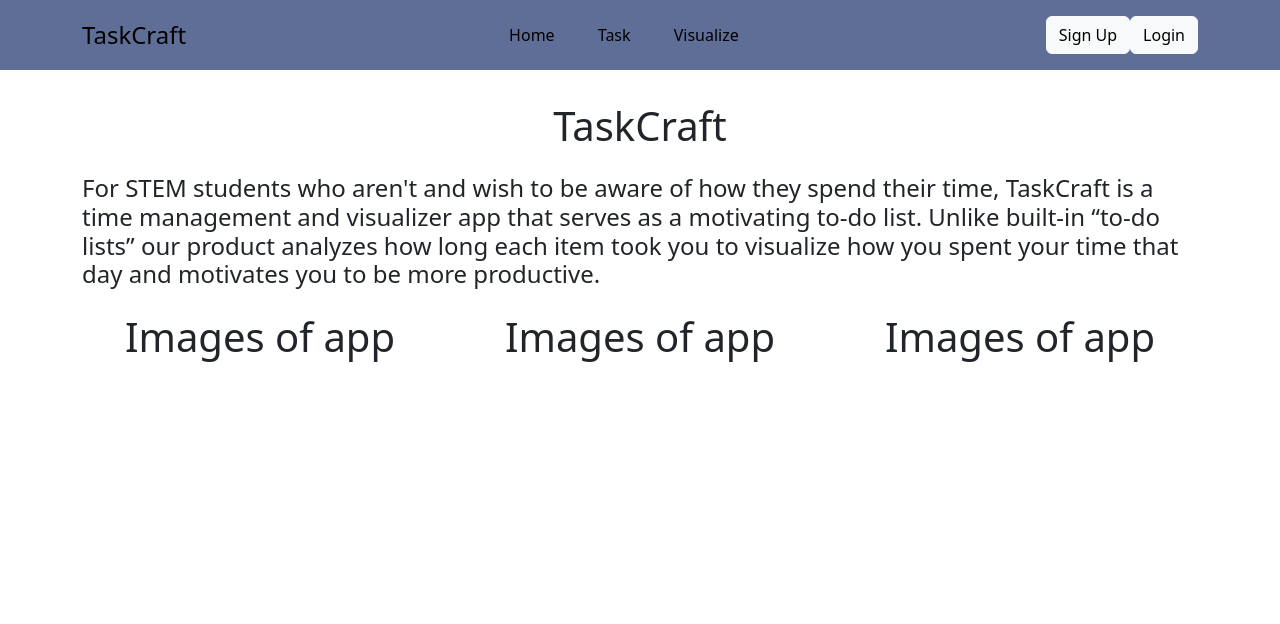
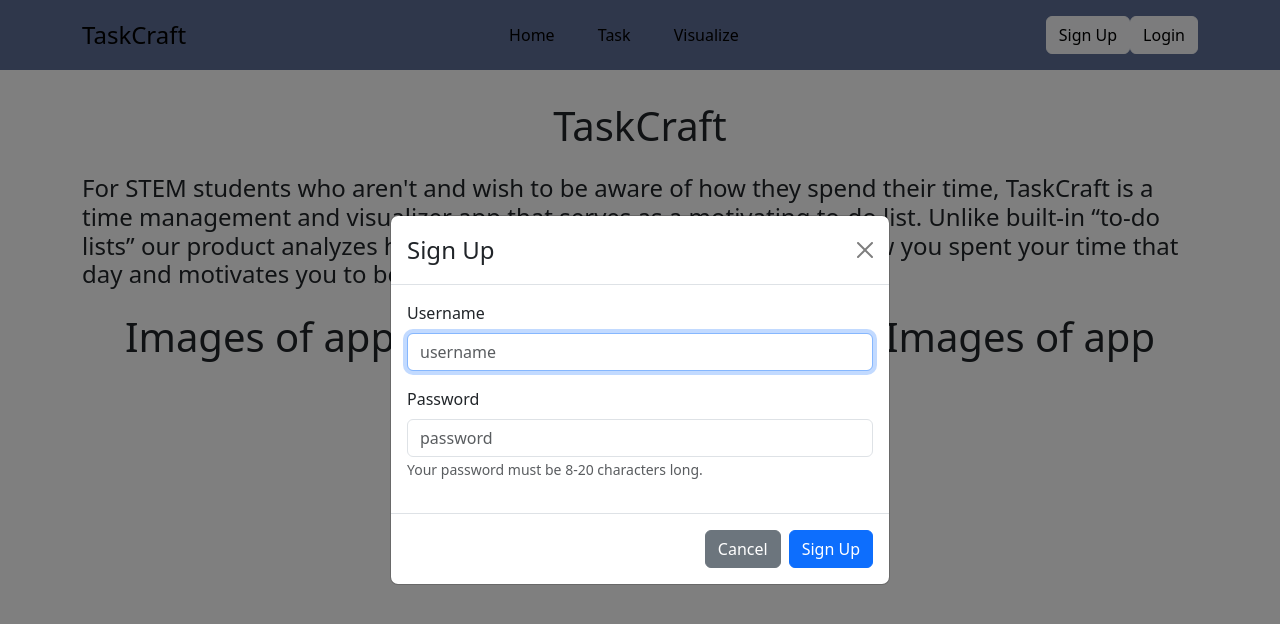
Before and after one commit to Tylermhh/404-day-visualizer-app, a React (Create React App) app in the folder packages/react-frontend/: page / in a window 1280 px wide. Both pictures are taken after a click on the button "Sign Up". Shown: the top 624 px of the page. Built offline with nearby package versions, Linux system fonts and the light colour scheme.

Commit message:
Added Login and Signup modas

```diff
--- /dev/null
+++ b/packages/react-frontend/src/components/Modals/LoginModal.tsx
@@ -0,0 +1,52 @@
+import React, { useState } from 'react';
+import { Button, Form, Modal } from "react-bootstrap";
+
+const LoginModal: React.FC<{}> = (input) => {
+
+  const [show, setShow] = useState(false);
+  const handleClose = () => setShow(false);
+  const handleShow = () => setShow(true);
+
+  return (
+      <>
+          <Button variant="light" onClick={handleShow}>
+            Login
+          </Button>
+
+          <Modal centered show={show} onHide={handleClose}>
+              <Modal.Header closeButton>
+                  <Modal.Title>Login</Modal.Title>
+              </Modal.Header>
+              <Modal.Body>
+                  <Form>
+                      <Form.Group className="mb-3" controlId="signup-username">
+                          <Form.Label>Username</Form.Label>
+                          <Form.Control
+                              type="username"
+                              placeholder="username"
+                              autoFocus
+                          />
+                          </Form.Group>
+                      <Form.Group className="mb-3" controlId="signup-password">
+                          <Form.Label>Password</Form.Label>
+                          <Form.Control
+                              type="password"
+                              placeholder="password"/>
+                      </Form.Group>
+
+                  </Form>
+              </Modal.Body>
+              <Modal.Footer>
+                  <Button variant="secondary" onClick={handleClose}>
+                      Cancel
+                  </Button>
+                  <Button variant="primary" onClick={handleClose}>
+                      Sign Up
+                  </Button>
+              </Modal.Footer>
+          </Modal>
+      </>
+  )
+}
+
+export default LoginModal
--- /dev/null
+++ b/packages/react-frontend/src/components/Modals/SignUpModal.tsx
@@ -0,0 +1,55 @@
+import React, { useState } from 'react';
+import { Button, Form, Modal } from "react-bootstrap";
+
+const SignUpModal: React.FC<{}> = (input) => {
+
+    const [show, setShow] = useState(false);
+    const handleClose = () => setShow(false);
+    const handleShow = () => setShow(true);
+
+    return (
+        <>
+            <Button variant="light" onClick={handleShow}>
+                Sign Up
+            </Button>
+
+            <Modal centered show={show} onHide={handleClose}>
+                <Modal.Header closeButton>
+                    <Modal.Title>Sign Up</Modal.Title>
+                </Modal.Header>
+                <Modal.Body>
+                    <Form>
+                        <Form.Group className="mb-3" controlId="signup-username">
+                            <Form.Label>Username</Form.Label>
+                            <Form.Control
+                                type="username"
+                                placeholder="username"
+                                autoFocus
+                            />
+                            </Form.Group>
+                        <Form.Group className="mb-3" controlId="signup-password">
+                            <Form.Label>Password</Form.Label>
+                            <Form.Control
+                                type="password"
+                                placeholder="password"/>
+                            <Form.Text id="passwordHelpBlock" muted>
+                                Your password must be 8-20 characters long.
+                            </Form.Text>
+                        </Form.Group>
+
+                    </Form>
+                </Modal.Body>
+                <Modal.Footer>
+                    <Button variant="secondary" onClick={handleClose}>
+                        Cancel
+                    </Button>
+                    <Button variant="primary" onClick={handleClose}>
+                        Sign Up
+                    </Button>
+                </Modal.Footer>
+            </Modal>
+        </>
+    )
+}
+
+export default SignUpModal
--- a/packages/react-frontend/src/components/Nav/LoginNav.tsx
+++ b/packages/react-frontend/src/components/Nav/LoginNav.tsx
@@ -1,7 +1,9 @@
-import React from 'react'
+import React, { useState } from 'react';
 import styles from './Nav.module.css';
 import { Button, Container, Nav, Navbar, Modal} from 'react-bootstrap';
 import * as data from './links.json'
+import SignUpModal from '../Modals/SignUpModal';
+import LoginModal from '../Modals/LoginModal';
 
 const linksString = JSON.stringify(data)
 const links = JSON.parse(linksString).links;
@@ -30,6 +32,11 @@ const Links: React.FC<{ links : Link[] }> =({ links }) => {
 }
 
 const LandingNav: React.FC<{}> = () => {
+
+    const [show, setShow] = useState(false);
+    const handleClose = () => setShow(false);
+    const handleShow = () => setShow(true);
+
     return (
         <Navbar expand="lg" className = {styles.navbar}>
             <Container>
@@ -42,12 +49,8 @@ const LandingNav: React.FC<{}> = () => {
                     <Links links = {links}/>
                 </Nav>
                 <div>
-                    <Button variant="light">
-                        Sign Up
-                    </Button>
-                    <Button variant="light">
-                        Login
-                    </Button>
+                    <SignUpModal />
+                    <LoginModal />
                 </div>
             </Container>
         </Navbar>
```
